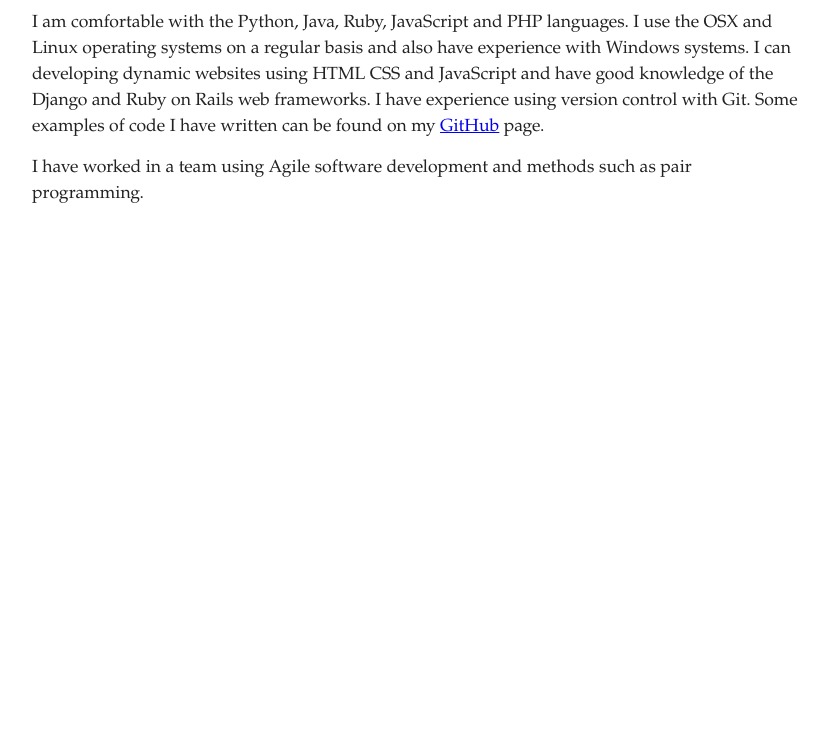
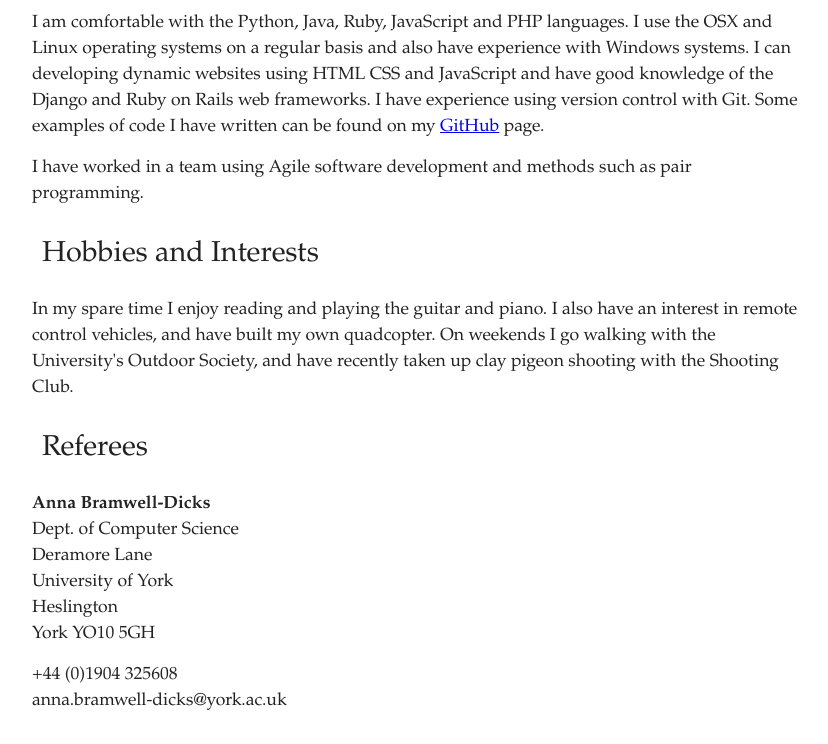
Before and after one commit to sean-duffy/blog-old, a Django app: page /cv/ in a window 1280 px wide. Shown: the part 2375-3119 px from the top of the page, without its empty margins (223-1051 px from the left). Before the commit the page ends 2578 px from the top, so only its background shows below. Run offline with Django 3.2, Linux system fonts and the light colour scheme; some web fonts are replaced.

Commit message:
Add hobbies and interests and referees

```diff
--- a/blog/templates/main/cv.html
+++ b/blog/templates/main/cv.html
@@ -166,6 +166,26 @@
             <p>
                 I have worked in a team using Agile software development and methods such as pair programming.
             </p>
+
+            <h2>Hobbies and Interests</h2>
+
+            <p>
+                In my spare time I enjoy reading and playing the guitar and piano. I also have an interest in remote control vehicles, and have built my own quadcopter.
+                On weekends I go walking with the University's Outdoor Society, and have recently taken up clay pigeon shooting with the Shooting Club.
+            </p>
+
+            <h2>Referees</h2>
+
+            <p><b>Anna Bramwell-Dicks</b> <br>
+            Dept. of Computer Science <br>
+            Deramore Lane <br>
+            University of York <br>
+            Heslington <br>
+            York YO10 5GH</p>
+
+            <p>+44 (0)1904 325608<br>
+            anna.bramwell-dicks@york.ac.uk</p>
+
 		</section>
 	</body>
 </html>
```
